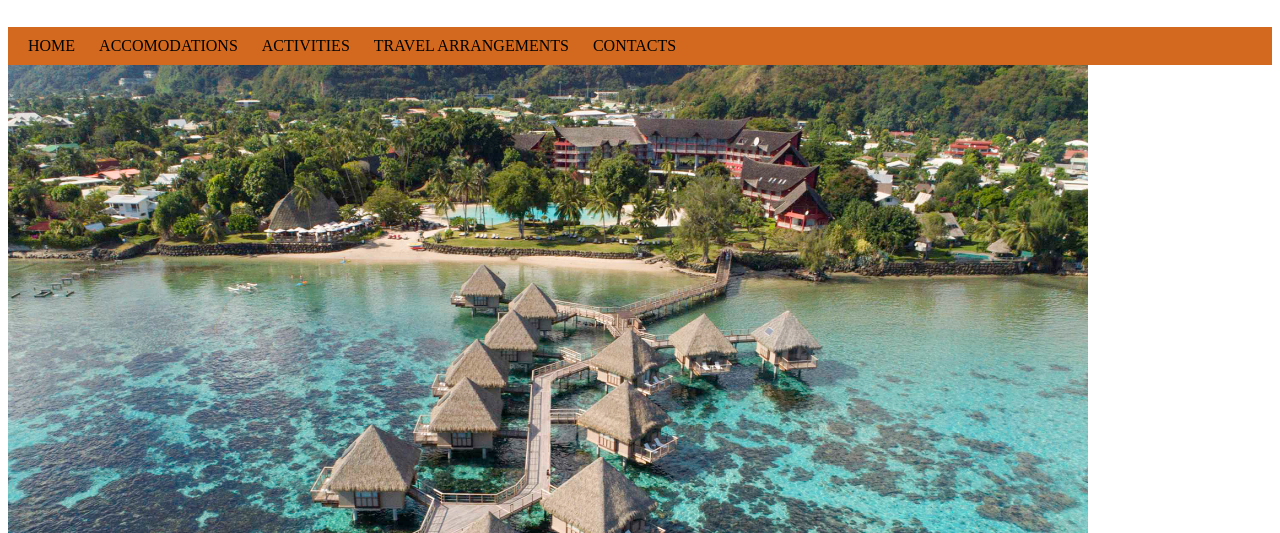
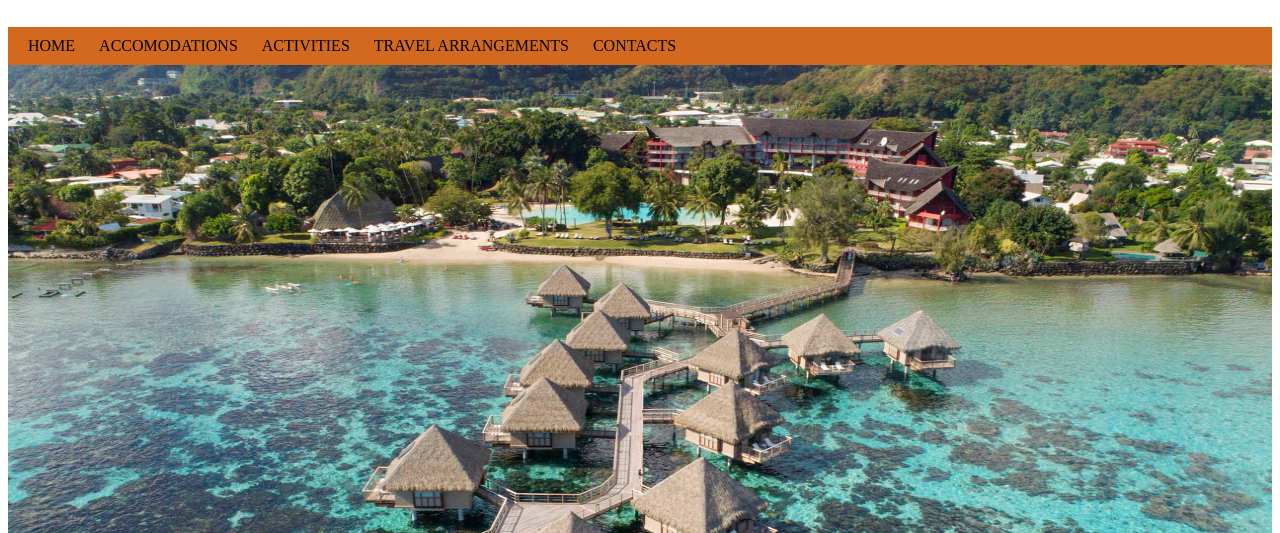
Before and after one commit to KihiaM/hukuresort, a plain HTML site: page index.html in a window 1280 px wide. Shown: the part 267-800 px from the top of the page. Drawn offline with Linux system fonts and the light colour scheme.

Commit message:
change width size of homepage photo

```diff
--- a/css/styles.css
+++ b/css/styles.css
@@ -27,5 +27,5 @@ h3{
   height: 500px;width: 700px;
 }
 .resort {
-  height: 720px;width: 1080px;
+  height: 720px;width: 100%;
 }
```
